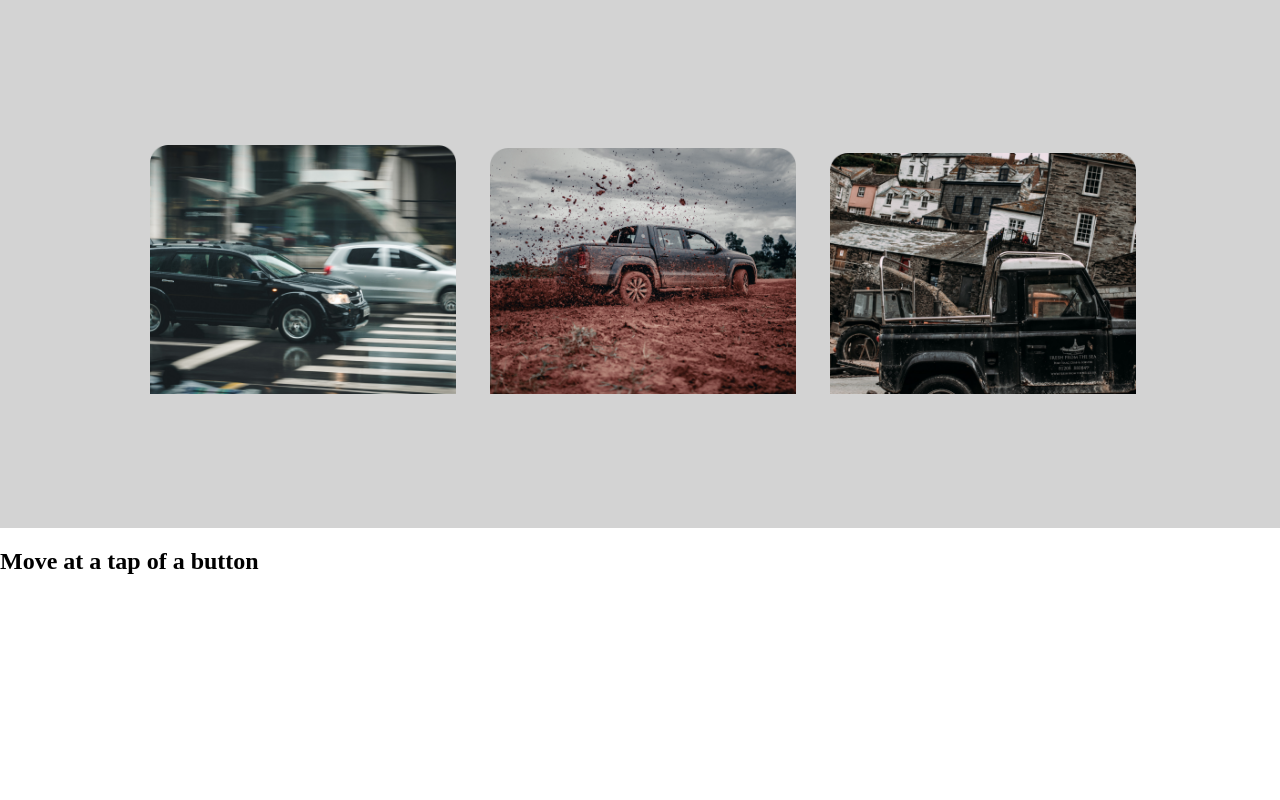
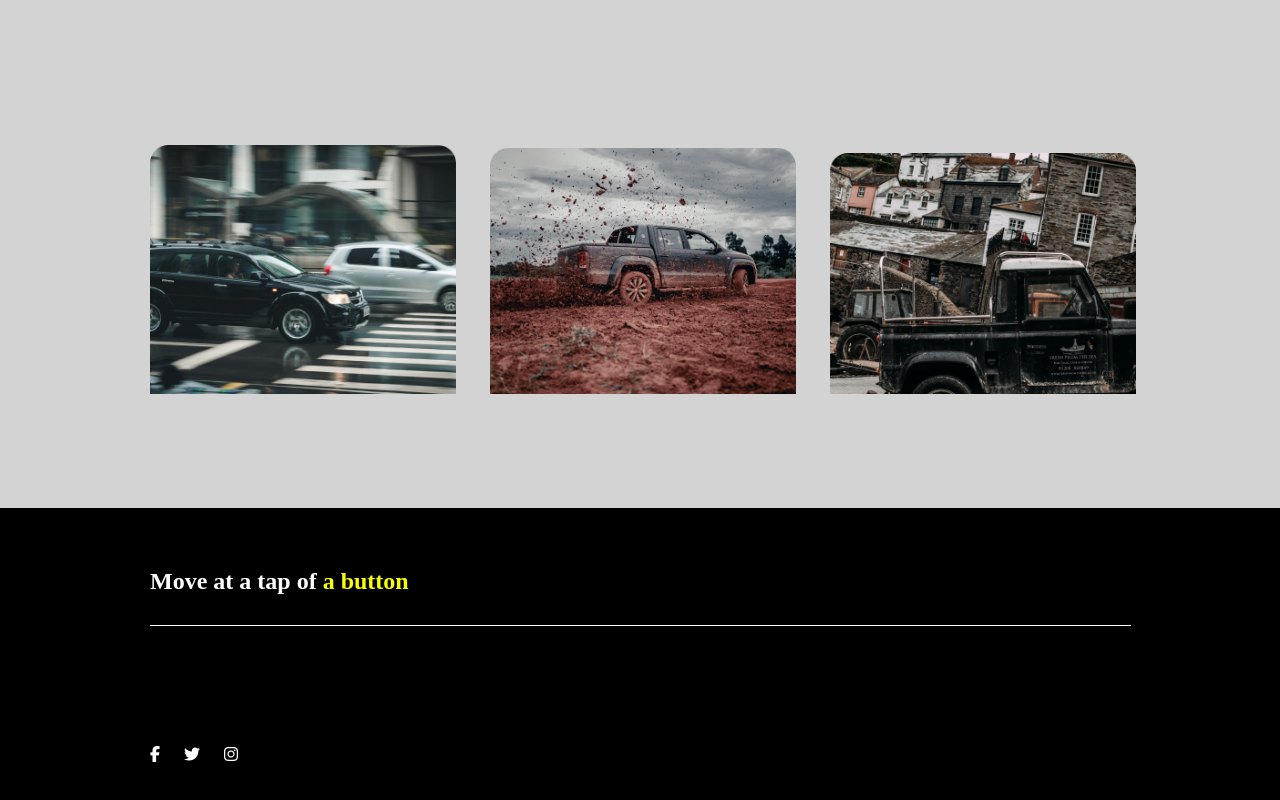
Before and after one commit to Leestan360/quick_movers_website, a plain HTML site: page index.html in a window 1280 px wide. Shown: the part 2007-2807 px from the top of the page. Before the commit the page ends 2602 px from the top, so only its background shows below. Drawn offline with Linux system fonts and the light colour scheme.

Commit message:
Add icons to the footer

```diff
--- a/assets/css/style.css
+++ b/assets/css/style.css
@@ -148,3 +148,45 @@ nav > .navbar > ul > li {
 .top > .a-movers > #img-6 {
     width: 30%;
 }
+
+
+
+
+
+
+.tap {
+    background-color: black;
+    margin-top: -20px;
+    font-family: 'Poppins', 'Actor', 'Adamina';
+    padding: 40px;
+    padding-left: 150px;
+}
+
+.tap > h2 {
+    color: white;
+    font-family: 'Poppins', 'Actor', 'Adamina';
+    border-bottom: 1px solid white;
+    padding-bottom: 30px;
+    width: 90%;
+}
+
+.tap > h2 > #move {
+    color: #FAFF00;
+}
+
+.tap > .icons {
+    color: white;
+    margin-top: 120px;
+}
+
+.tap > .icons > #f {
+    margin-right: 20px;
+}
+
+.tap > .icons > #t {
+    margin-right: 20px;
+}
+
+.tap > .icons > #g {
+    margin-right: 20px;
+}
--- a/index.html
+++ b/index.html
@@ -6,6 +6,7 @@
     <meta name="viewport" content="width=device-width, initial-scale=1.0">
     <title>Quick Movers</title>
     <link rel="stylesheet" type="text/css" href="./assets/css/style.css">
+    <script src="https://kit.fontawesome.com/42824fdf19.js" crossorigin="anonymous"></script>
 </head>
 <body>
     <div class="sectOne">
@@ -50,6 +51,11 @@
     </div>
     <div class="tap">
         <h2>Move at a tap of <span id="move">a button</span></h2>
+        <div class="icons">
+            <i id="f" class="fa-brands fa-facebook-f"></i>
+            <i id="t" class="fa-brands fa-twitter"></i>
+            <i id="g" class="fa-brands fa-instagram"></i>
+        </div>
     </div>
 
 </body>
```
